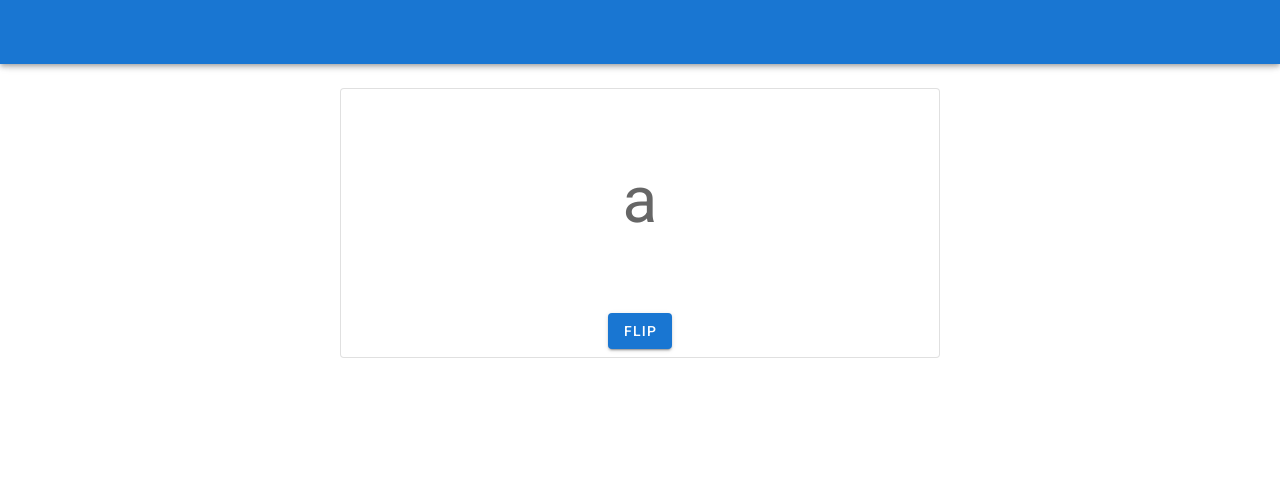
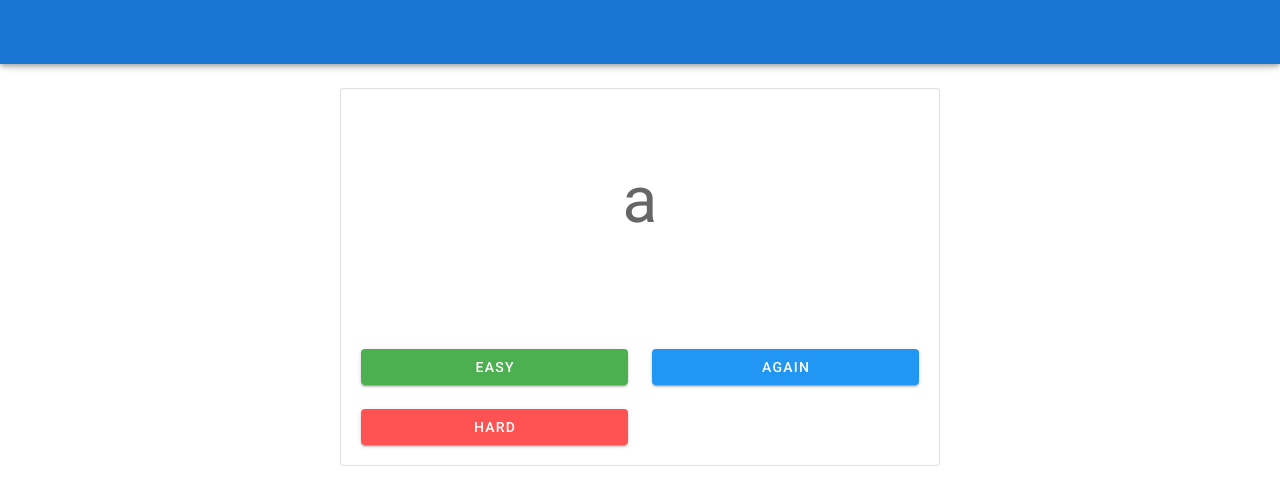
Before and after one commit to steffennilsen/flashcard, a Vue app: page /cardView in a window 1280 px wide. Both pictures are taken after a click on the button "FLIP". Shown: the top 502 px of the page. Built offline with nearby package versions, Linux system fonts and the light colour scheme.

Commit message:
--wip-- [skip ci]

```diff
--- a/src/App.vue
+++ b/src/App.vue
@@ -23,4 +23,8 @@ export default class App extends Vue {
   body {
     font-family: Roboto;
   }
+
+  .w100 {
+    width: 100%;
+  }
 </style>
--- a/src/components/Card.vue
+++ b/src/components/Card.vue
@@ -8,19 +8,39 @@
 
       <v-card-text class="display-2">
         <div class="transform-container">
-          <div class="tranform-inner-container" v-bind:class="{ rotate: showSideB }">
+          <div
+            class="tranform-inner-container"
+            v-bind:class="{ rotate: showSideB }"
+          >
             <div class="transform-front">
-                {{ model.textA }}
+              {{ model.textA }}
             </div>
             <div class="transform-back">
-                {{ model.textB }}
+              {{ model.textB }}
             </div>
           </div>
         </div>
       </v-card-text>
 
-      <v-card-actions class="justify-center">
-        <v-btn color="primary" v-on:click="flip" class="align-self-stretch">Flip</v-btn>
+      <v-card-actions>
+        <v-container>
+          <v-row cols="12" v-show="!showSideB">
+            <v-col lg="12">
+              <v-btn color="primary" v-on:click="flip" class="w100">Flip</v-btn>
+            </v-col>
+          </v-row>
+          <v-row cols="12" v-show="showSideB">
+            <v-col lg="6">
+              <v-btn color="success" v-on:click="flip" class="w100">Easy</v-btn>
+            </v-col>
+            <v-col lg="6">
+              <v-btn color="info" v-on:click="flip" class="w100">Again</v-btn>
+            </v-col>
+            <v-col lg="6">
+              <v-btn color="error" v-on:click="flip" class="w100">Hard</v-btn>
+            </v-col>
+          </v-row>
+        </v-container>
       </v-card-actions>
     </v-card>
   </div>
```
